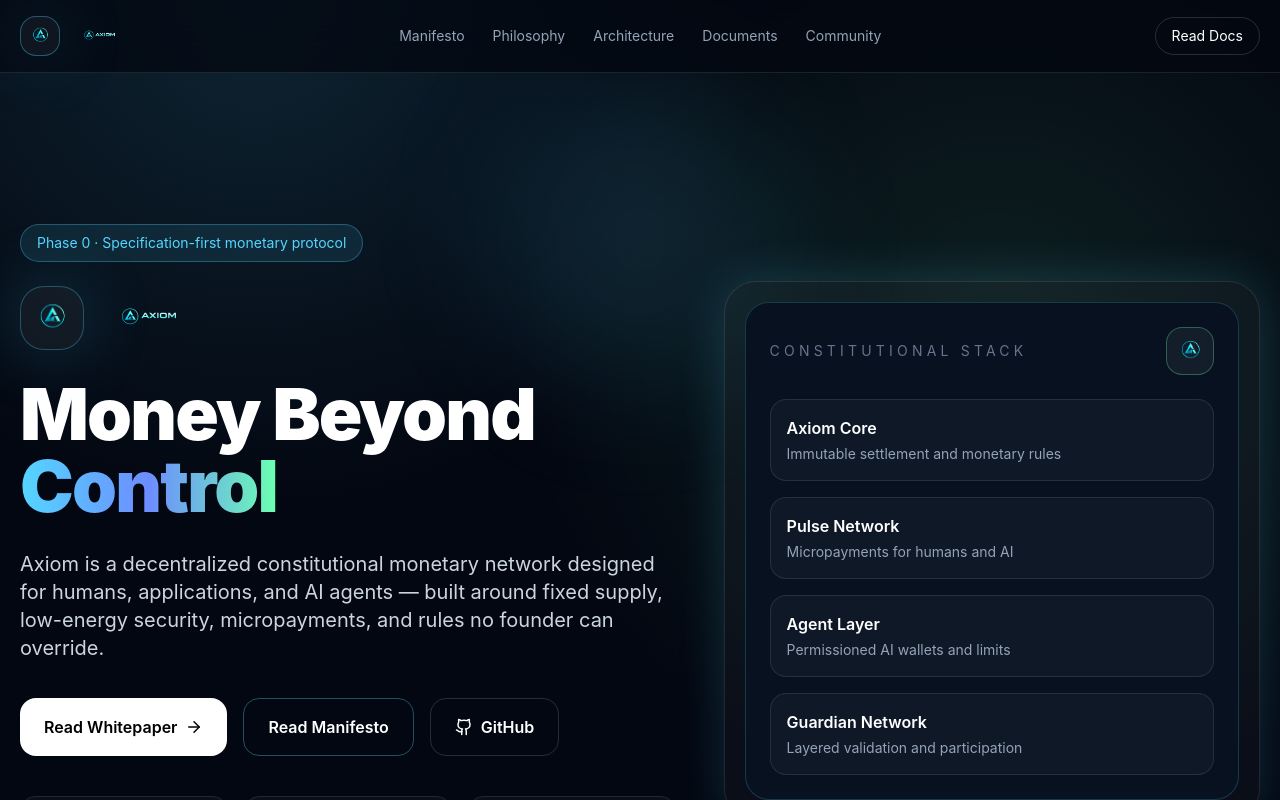
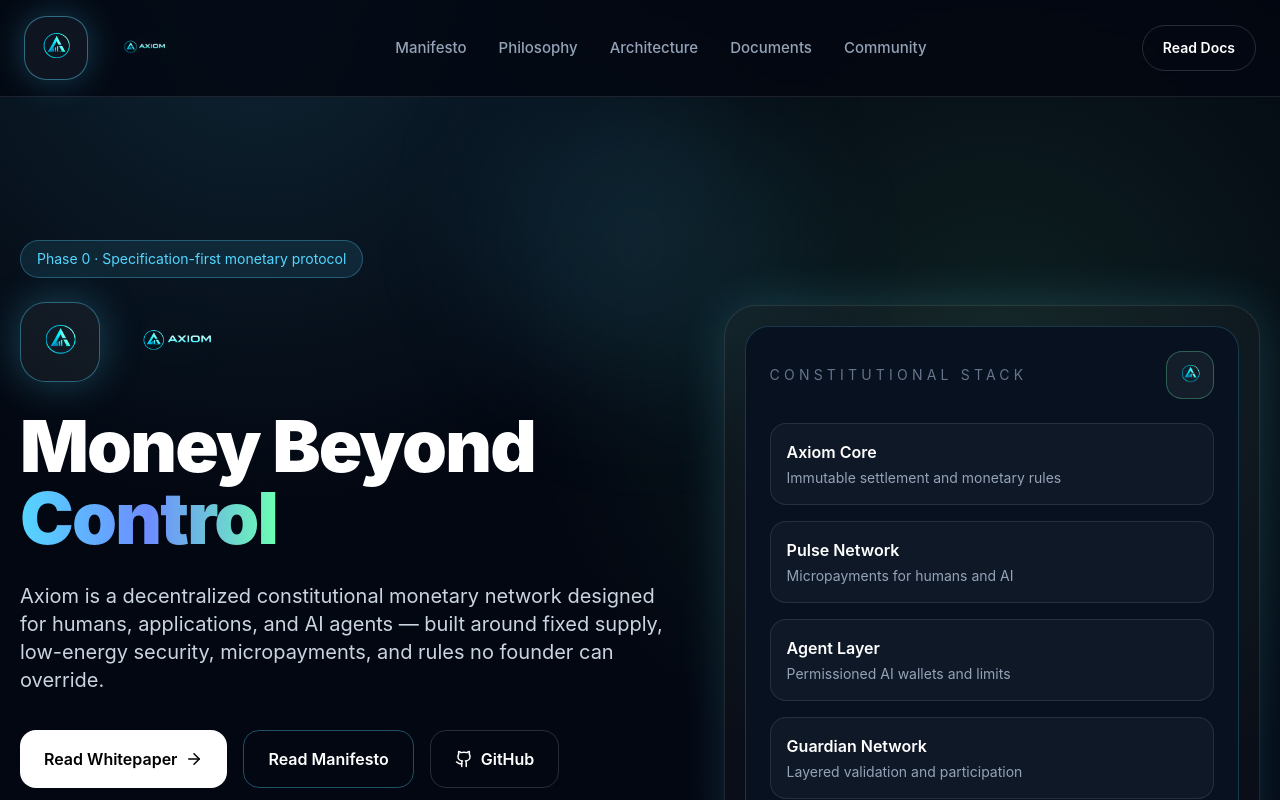
Before and after one commit to kottcoding/axiom-website, a Next.js app: page / in a window 1280 px wide. Shown: the top 800 px of the page. Built offline with nearby package versions, Linux system fonts and the light colour scheme.

Commit message:
add update all file
add update all file

```diff
--- a/src/app/manifesto/page.tsx
+++ b/src/app/manifesto/page.tsx
@@ -21,7 +21,7 @@
   return (
     <main>
       <Header />
-      <section className="px-5 pt-36 pb-20">
+      <section className="px-5 pt-40 pb-20">
         <div className="mx-auto max-w-5xl">
           <div className="mb-6 inline-flex rounded-full border border-axiom-cyan/30 bg-axiom-cyan/10 px-4 py-2 text-sm text-axiom-cyan">Axiom Manifesto</div>
           <h1 className="text-5xl font-black tracking-tight text-white md:text-7xl">Trust mathematics,<span className="block bg-gradient-to-r from-axiom-cyan via-axiom-blue to-axiom-green bg-clip-text text-transparent">not power.</span></h1>
--- a/src/components/Header.tsx
+++ b/src/components/Header.tsx
@@ -3,24 +3,47 @@
 
 export default function Header() {
   return (
-    <header className="fixed inset-x-0 top-0 z-50 border-b border-white/10 bg-axiom-bg/75 backdrop-blur-xl">
-      <div className="mx-auto flex max-w-7xl items-center justify-between px-5 py-4">
-        <a href="/" className="flex items-center gap-3">
-          <div className="relative h-10 w-10 overflow-hidden rounded-2xl border border-axiom-cyan/35 bg-white/5 shadow-logo">
-            <Image src="/brand/axiom-icon.png" alt="Axiom icon" fill className="object-cover" priority />
+    <header className="fixed inset-x-0 top-0 z-50 border-b border-white/10 bg-axiom-bg/80 backdrop-blur-2xl">
+      <div className="mx-auto flex h-24 max-w-7xl items-center justify-between px-6">
+        <a href="/" className="group flex items-center gap-5">
+          <div className="relative h-16 w-16 shrink-0 overflow-hidden rounded-[1.4rem] border border-axiom-cyan/45 bg-white/5 shadow-[0_0_34px_rgba(84,214,255,0.26)] transition group-hover:border-axiom-cyan/80 group-hover:shadow-[0_0_42px_rgba(84,214,255,0.35)]">
+            <Image
+              src="/brand/axiom-icon.png"
+              alt="Axiom icon"
+              fill
+              className="object-cover scale-110"
+              priority
+            />
           </div>
+
           <div className="hidden sm:block">
-            <Image src="/brand/axiom-full-logo.png" alt="Axiom" width={136} height={45} className="h-9 w-auto object-contain" priority />
+            <Image
+              src="/brand/axiom-full-logo.png"
+              alt="Axiom full logo"
+              width={250}
+              height={82}
+              className="h-12 w-auto object-contain drop-shadow-[0_0_18px_rgba(84,214,255,0.20)] transition group-hover:drop-shadow-[0_0_24px_rgba(84,214,255,0.32)]"
+              priority
+            />
           </div>
         </a>
-        <nav className="hidden items-center gap-7 md:flex">
+
+        <nav className="hidden items-center gap-8 md:flex">
           {navItems.map((item) => (
-            <a key={item.href} href={item.href} className="text-sm text-slate-400 transition hover:text-white">
+            <a
+              key={item.href}
+              href={item.href}
+              className="text-[15px] font-medium text-slate-400 transition hover:text-white"
+            >
               {item.label}
             </a>
           ))}
         </nav>
-        <a href="/#documents" className="rounded-full border border-white/15 px-4 py-2 text-sm text-white transition hover:border-axiom-cyan/60 hover:bg-axiom-cyan/10">
+
+        <a
+          href="/#documents"
+          className="rounded-full border border-white/15 px-5 py-3 text-sm font-semibold text-white transition hover:border-axiom-cyan/60 hover:bg-axiom-cyan/10"
+        >
           Read Docs
         </a>
       </div>
--- a/src/components/Hero.tsx
+++ b/src/components/Hero.tsx
@@ -3,7 +3,7 @@
 
 export default function Hero() {
   return (
-    <section className="relative overflow-hidden px-5 pt-36">
+    <section className="relative overflow-hidden px-5 pt-40">
       <div className="absolute left-1/2 top-24 -z-10 h-72 w-72 -translate-x-1/2 rounded-full bg-axiom-cyan/10 blur-3xl" />
       <div className="mx-auto grid max-w-7xl gap-12 py-20 lg:grid-cols-[1.1fr_0.9fr] lg:items-center">
         <div>
@@ -11,10 +11,10 @@
             Phase 0 · Specification-first monetary protocol
           </div>
           <div className="mb-7 flex items-center gap-4">
-            <div className="relative h-16 w-16 overflow-hidden rounded-3xl border border-axiom-cyan/30 bg-white/5 shadow-logo">
+            <div className="relative h-20 w-20 overflow-hidden rounded-[1.6rem] border border-axiom-cyan/40 bg-white/5 shadow-[0_0_40px_rgba(84,214,255,0.28)]">
               <Image src="/brand/axiom-icon.png" alt="Axiom icon" fill className="object-cover" priority />
             </div>
-            <Image src="/brand/axiom-full-logo.png" alt="Axiom full logo" width={220} height={75} className="h-16 w-auto object-contain" priority />
+            <Image src="/brand/axiom-full-logo.png" alt="Axiom full logo" width={320} height={110} className="h-20 w-auto object-contain drop-shadow-[0_0_24px_rgba(84,214,255,0.20)]" priority />
           </div>
           <h1 className="max-w-4xl text-5xl font-black tracking-tight text-white md:text-7xl">
             Money Beyond <span className="bg-gradient-to-r from-axiom-cyan via-axiom-blue to-axiom-green bg-clip-text text-transparent">Control</span>
```
Also changed, not shown: 1 other file (tests, documents, lock files or other folders).
